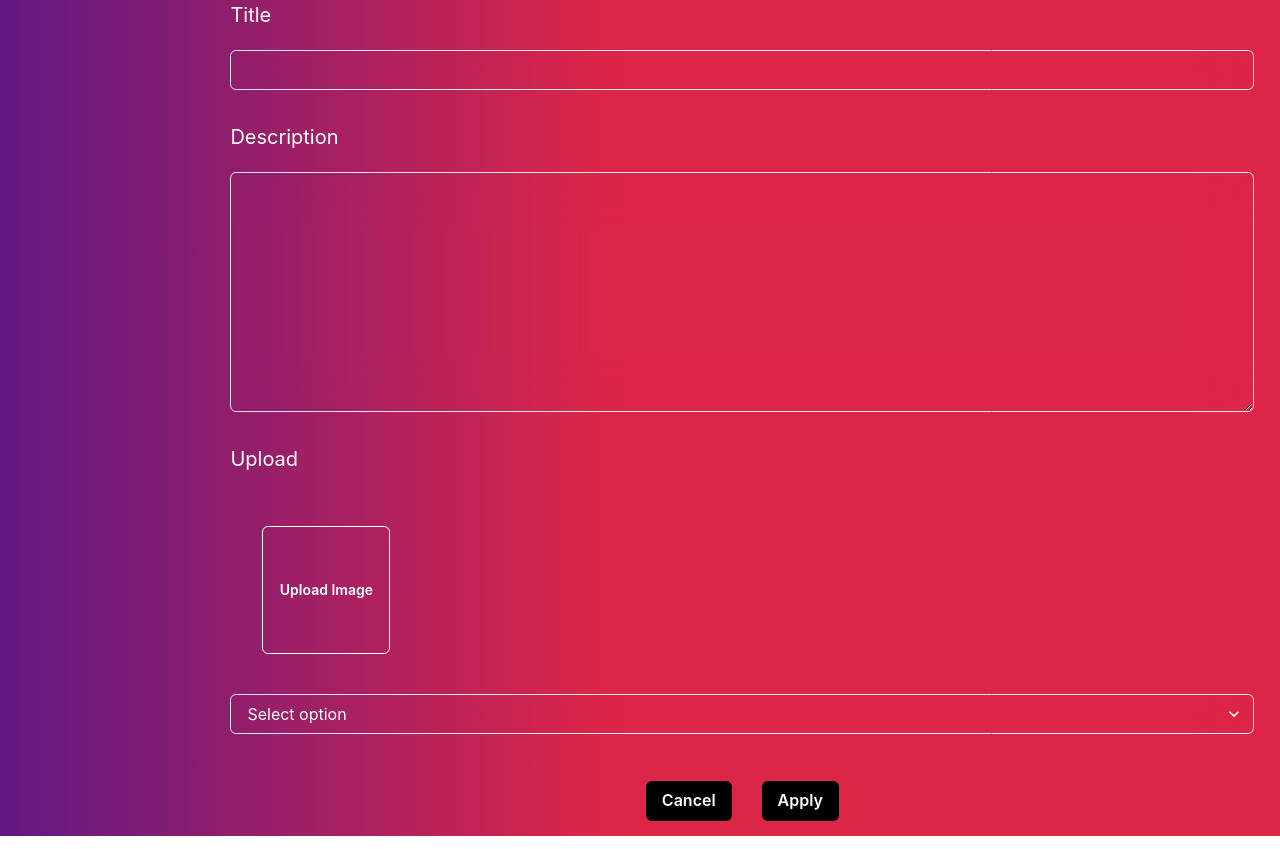
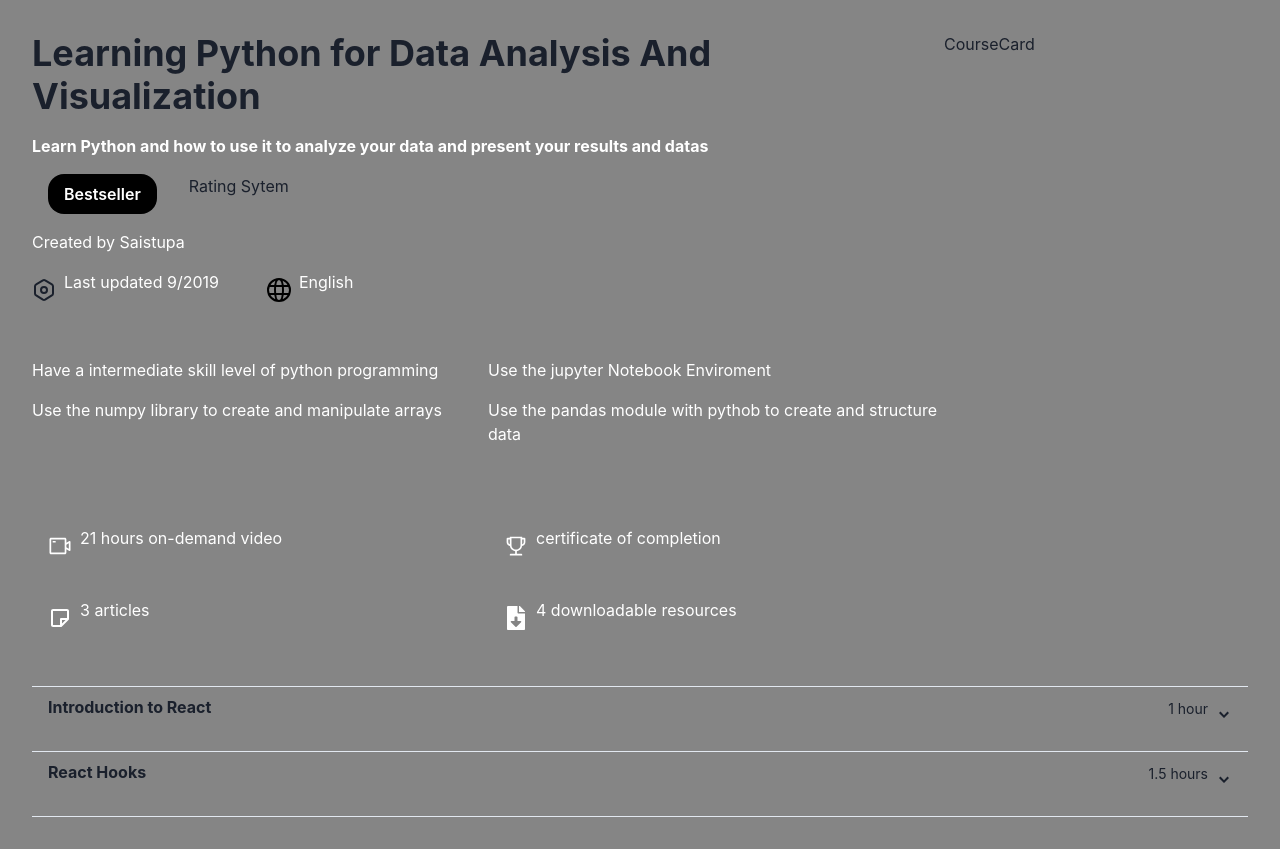
Before and after one commit to MasterHermit/preplabs--project, a React (Create React App) app: page / in a window 1280 px wide. Built offline with nearby package versions, Linux system fonts and the light colour scheme.

Commit message:
course details page created

```diff
--- a/src/App.js
+++ b/src/App.js
@@ -11,6 +11,7 @@ import SideBar from "./global_components/SideBar"
 import LargeLoader from './global_components/LargeLoader';
 import JobSection from './jobSection/JobSection';
 import MobileViewJobSection from './jobSection/MobileViewJobSection';
+import CourseDetails from './course/CourseDetails';
 
 const images = [
     "https://plus.unsplash.com/premium_photo-1676977396527-96db41f59b22?ixlib=rb-4.0.3&ixid=MnwxMjA3fDB8MHxlZGl0b3JpYWwtZmVlZHwyfHx8ZW58MHx8fHw%3D&auto=format&fit=crop&w=500&q=60",
@@ -22,7 +23,7 @@ const images = [
 export default function App() {
     return (
         <div>
-            <TextEditor />
+            <CourseDetails />
             {/* <Router>
                 <Routes>
                     <Route path="/jobs" element={<JobSection />} />
--- /dev/null
+++ b/src/course/CourseCard.js
@@ -0,0 +1,7 @@
+import React from 'react'
+
+export default function CourseCard() {
+    return (
+        <div>CourseCard</div>
+    )
+}
--- /dev/null
+++ b/src/course/CourseDetails.js
@@ -0,0 +1,128 @@
+//chakra ui components
+import { Box, Flex, Heading, Text, Button, HStack, Grid } from "@chakra-ui/react";
+
+//icons
+import { TbSettings2 } from "react-icons/tb"
+import { GrLanguage } from "react-icons/gr"
+import { AiOutlineVideoCamera, AiOutlineTrophy } from "react-icons/ai"
+import { FaFileDownload } from "react-icons/fa"
+import { BiNote } from "react-icons/bi"
+
+//components
+import CourseCard from "./CourseCard";
+import LectureAccordion from "./LectureAccordion";
+
+function CourseDetails() {
+    const description = [
+        "Have a intermediate skill level of python programming",
+        "Use the jupyter Notebook Enviroment",
+        "Use the numpy library to create and manipulate arrays",
+        "Use the pandas module with pythob to create and structure data",
+
+    ];
+    const lectures = [
+        {
+            name: "Introduction to React",
+            duration: "1 hour",
+            topics: [
+                { name: "What is React?", duration: "10 minutes" },
+                { name: "Setting up a React project", duration: "15 minutes" },
+                { name: "Components and props", duration: "20 minutes" },
+                { name: "State and lifecycle methods", duration: "15 minutes" },
+                { name: "Handling user events", duration: "10 minutes" }
+            ]
+        },
+        {
+            name: "React Hooks",
+            duration: "1.5 hours",
+            topics: [
+                { name: "Introduction to Hooks", duration: "15 minutes" },
+                { name: "useState Hook", duration: "20 minutes" },
+                { name: "useEffect Hook", duration: "30 minutes" },
+                { name: "useContext Hook", duration: "30 minutes" },
+                { name: "Custom Hooks", duration: "15 minutes" }
+            ]
+        },
+        // add more lectures here
+    ];
+    return (
+        <Box bg="blackAlpha.600" minW="100vw" minH="100vh" >
+            <Box mx="8" py="8">
+                <Flex justify="space-between">
+                    <Box w="75%">
+                        <Heading as="h1" size="xl" mb="4">Learning Python for Data Analysis And Visualization</Heading>
+                        <Heading as="h2" size="l" mb="4" color="white">Learn Python and how to use it to analyze your data  and present your results and datas</Heading>
+                        <Flex m="4">
+                            <Button bg="black" color="white" borderRadius="2xl" mr="8">
+                                Bestseller
+                            </Button>
+                            <Text>Rating Sytem</Text>
+                        </Flex>
+                        <Text color="white">Created by Saistupa</Text>
+                        <Flex mb="12">
+                            <HStack mr="12">
+                                <TbSettings2 size="1.5rem" />
+                                <Text color="white">
+                                    Last updated 9/2019
+                                </Text>
+                            </HStack>
+                            <HStack>
+                                <GrLanguage size="1.5rem" />
+                                <Text color="white">English</Text>
+                            </HStack>
+                        </Flex>
+                        <Grid mb="12" templateColumns='repeat(2, 1fr)' spacing={4}>
+                            {description.map((item) => (
+                                <Text color="white" key={item}>{item}</Text>
+                            ))}
+                        </Grid>
+                        <Grid templateColumns='repeat(2, 1fr)' spacing={4}>
+                            <Box m="4">
+                                <HStack mr="12">
+                                    <AiOutlineVideoCamera color="white" size="1.5rem" />
+                                    <Text color="white">
+                                        21 hours on-demand video
+                                    </Text>
+                                </HStack>
+                            </Box>
+                            <Box m="4">
+                                <HStack mr="12">
+                                    <AiOutlineTrophy color="white" size="1.5rem" />
+                                    <Text color="white">
+                                        certificate of completion
+                                    </Text>
+                                </HStack>
+                            </Box>
+                            <Box m="4">
+                                <HStack mr="12">
+                                    <BiNote color="white" size="1.5rem" />
+                                    <Text color="white">
+                                        3 articles
+                                    </Text>
+                                </HStack>
+                            </Box>
+                            <Box m="4">
+                                <HStack mr="12">
+                                    <FaFileDownload color="white" size="1.5rem" />
+                                    <Text color="white">
+                                        4 downloadable resources
+                                    </Text>
+                                </HStack>
+                            </Box>
+                        </Grid>
+                    </Box>
+                    <Box w="25%">
+                        <CourseCard />
+                    </Box>
+                </Flex>
+                <Box mt="8">
+                    {/* yes we could have created a global accordion component and use it anywhere we required
+                but as we are using a css lib so we can always look for this accordion structure and change as your need */}
+                    <LectureAccordion lectures={lectures} />
+                </Box>
+            </Box>
+        </Box>
+    );
+}
+
+export default CourseDetails;
--- /dev/null
+++ b/src/course/LectureAccordion.js
@@ -0,0 +1,36 @@
+import { useState } from "react";
+import { Accordion, AccordionItem, AccordionButton, AccordionPanel, Box, Flex, Icon, Text } from "@chakra-ui/react";
+import { GoChevronUp, GoChevronDown } from "react-icons/go";
+
+const LectureAccordion = ({ lectures }) => {
+    const [isOpen, setIsOpen] = useState(false);
+    return (
+        <Accordion allowToggle>
+            {lectures.map((lecture, index) => (
+                <AccordionItem key={index}>
+                    <h2>
+                        <AccordionButton onClick={() => setIsOpen(!isOpen)}>
+                            <Box flex="1" textAlign="left">
+                                <Text fontWeight="bold">{lecture.name}</Text>
+                            </Box>
+                            <Flex alignItems="center">
+                                <Text fontSize="sm" mr={2}>{lecture.duration}</Text>
+                                <Icon as={isOpen ? GoChevronUp : GoChevronDown} />
+                            </Flex>
+                        </AccordionButton>
+                    </h2>
+                    <AccordionPanel>
+                        {lecture.topics.map((topic, index) => (
+                            <Flex justifyContent="space-between" key={index} ml={4}>
+                                <Text>{topic.name}</Text>
+                                <Text fontSize="sm">{topic.duration}</Text>
+                            </Flex>
+                        ))}
+                    </AccordionPanel>
+                </AccordionItem>
+            ))}
+        </Accordion>
+    );
+};
+
+export default LectureAccordion;
```
Also changed, not shown: src/theme/theme.js (deleted, +0 -10 lines).
